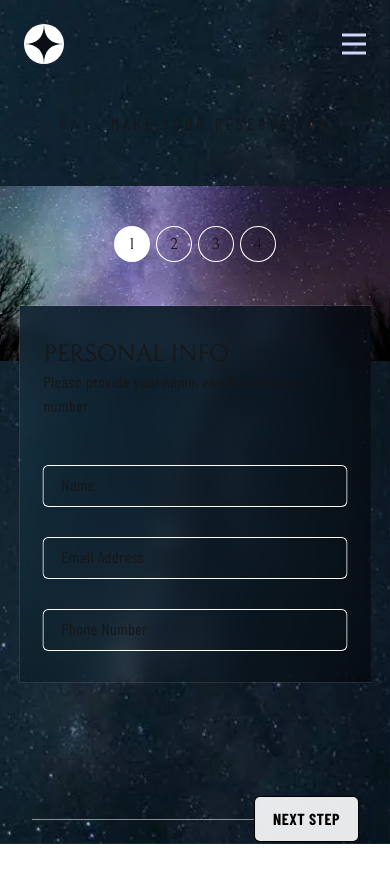
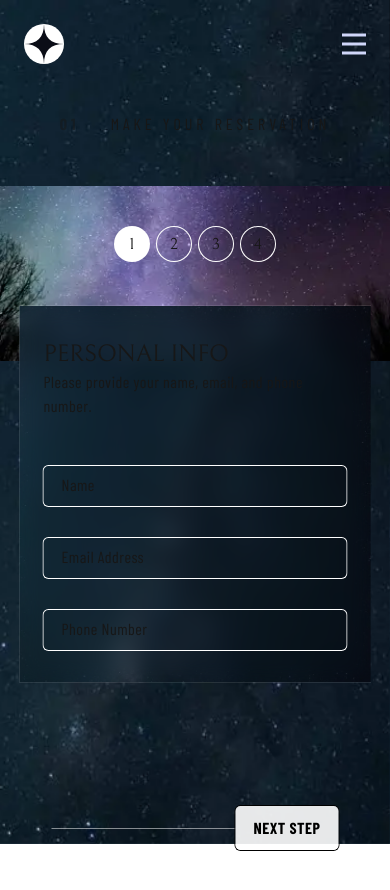
Before and after one commit to ozematt/Space-tourism_Next.js, a Next.js app: page /reserve/step01 in a window 390 px wide. Shown: the top 890 px of the page. Built offline with nearby package versions, Linux system fonts and the light colour scheme.

Commit message:
refactor: update form handling and improve layout in Reservation component

```diff
--- a/src/actions/action.ts
+++ b/src/actions/action.ts
@@ -17,6 +17,7 @@ export const formSubmit = async (
         email: formData.get("email"),
         phone: formData.get("phone"),
       });
+
       return {
         ...prevState,
         ...data,
@@ -29,6 +30,7 @@ export const formSubmit = async (
       const data = stepTwoSchema.parse({
         destination: formData.get("destination"),
       });
+
       return { ...prevState, ...data, errors: undefined, nextStep: 3 };
     }
 
--- a/src/components/FormButtonPanel.tsx
+++ b/src/components/FormButtonPanel.tsx
@@ -3,32 +3,30 @@ import Link from "next/link";
 type FormButtonPanelProps = {
   step: string;
   isPending: boolean;
+  errors?: Record<string, string[] | undefined>;
 };
 
-const FormButtonPanel = ({ step, isPending }: FormButtonPanelProps) => {
+const FormButtonPanel = ({ step, isPending, errors }: FormButtonPanelProps) => {
   return (
     <div className="flex w-full justify-end">
       <Link
         href={`/reserve/${step.slice(0, 5)}${Number(step[5]) - 1}`}
-        className={`${step === "step02" || step === "step03" || step === "step04" ? "block" : "hidden"} w-[170px]`}
+        className={`${step === "step02" || step === "step03" || step === "step04" ? "block" : "hidden"} w-full max-w-[100px] shrink-0`}
       >
         <button
-          className={`font-barlow-condensed test-sm shrink-0 cursor-pointer py-2.5 pr-4.5 font-bold tracking-[.5px] text-white uppercase sm:text-xl`}
+          className={`font-barlow-condensed test-sm cursor-pointer py-2.5 pr-4.5 font-bold tracking-[.5px] text-white uppercase sm:text-xl`}
         >
           go back
         </button>
       </Link>
       <div className="my-auto w-full border-t-1 border-white/50" />
+
       <button
         type="submit"
-        className="font-barlow-condensed test-sm shrink-0 rounded-[5px] bg-white/90 px-4.5 py-2.5 font-bold tracking-[.5px] text-black uppercase ring-1 sm:text-xl"
+        className="font-barlow-condensed test-sm relative shrink-0 rounded-[5px] bg-white/90 px-4.5 py-2.5 font-bold tracking-[.5px] text-black uppercase ring-1 sm:text-xl"
         disabled={isPending}
       >
-        {/* <Link
-        href={state.errors ? "" : `/reserve/step0${Number(step[5]) + 1}`}
-      > */}
         {step === "step04" ? "confirm" : "next step"}
-        {/* </Link> */}
       </button>
     </div>
   );
--- a/src/components/InputPlanetCheckbox.tsx
+++ b/src/components/InputPlanetCheckbox.tsx
@@ -13,7 +13,7 @@ const InputPlanetCheckbox = ({ planet }: InputPlanetCheckboxProps) => {
     <div className="relative">
       <input
         type="radio"
-        name="planet"
+        name="destination"
         value={name}
         id={name}
         className="peer absolute inset-0 hidden"
--- a/src/components/Reservation.tsx
+++ b/src/components/Reservation.tsx
@@ -37,7 +37,7 @@ export type State = {
 const Reservation = ({ step }: ReservationProps) => {
   const [state, formAction, isPending] = useActionState<State, FormData>(
     formSubmit,
-    {} as State,
+    { nextStep: 1 } as State,
   );
 
   console.log(state);
@@ -56,30 +56,35 @@ const Reservation = ({ step }: ReservationProps) => {
           <input type="hidden" name="step" value={step} />
 
           {step === "step01" && (
+            <>
               <div className="my-8 md:my-[67px]">
                 <FormStepTitle />
                 <div className="mt-12 space-y-8 md:mt-[67px] md:space-y-12">
                   <FormStepOne {...state} />
                 </div>
-              {/* <div className="pt-[70px]">
-                <FormButtonPanel step={step} isPending={isPending} />
-              </div> */}
               </div>
+              <div className="absolute bottom-[-50%] left-0 mb-5 w-full px-8 md:static md:mb-0 md:px-0">
+                <FormButtonPanel
+                  step={step}
+                  isPending={isPending}
+                  errors={state.errors}
+                />
+              </div>
+            </>
           )}
           {step === "step02" && (
             <>
+              <div className="middle:my-[67px] my-10">
                 <FormStepTitle />
                 <div className="middle:mt-[50px] mt-[30px]">
                   <FormStepTwo />
                 </div>
-              <div className="middle:pt-[70px] px-8 pt-[450px] md:px-0 md:pt-[50px]">
+              </div>
+              <div className="absolute bottom-[-40%] left-0 mb-5 w-full px-8 md:static md:mb-0 md:px-0">
                 <FormButtonPanel step={step} isPending={isPending} />
               </div>
             </>
           )}
-        </div>
-        <div className="absolute bottom-0 left-0 mb-5 w-full px-8 md:static md:mb-0 md:px-0">
-          <FormButtonPanel step={step} isPending={isPending} />
         </div>
       </Form>
     </div>
--- a/src/data/reserve.ts
+++ b/src/data/reserve.ts
@@ -8,8 +8,8 @@ export const steps = [
   {
     step: "step02",
     title: "select planet",
-    stepHeader: "pick your destination",
-    description: "You have the options. Choose wisely where you want to go.",
+    stepHeader: "choose destination",
+    description: "You have options. Choose wisely where you want to go.",
   },
   {
     step: "step03",
```
Lines whose indentation alone changed are shown as unchanged.
